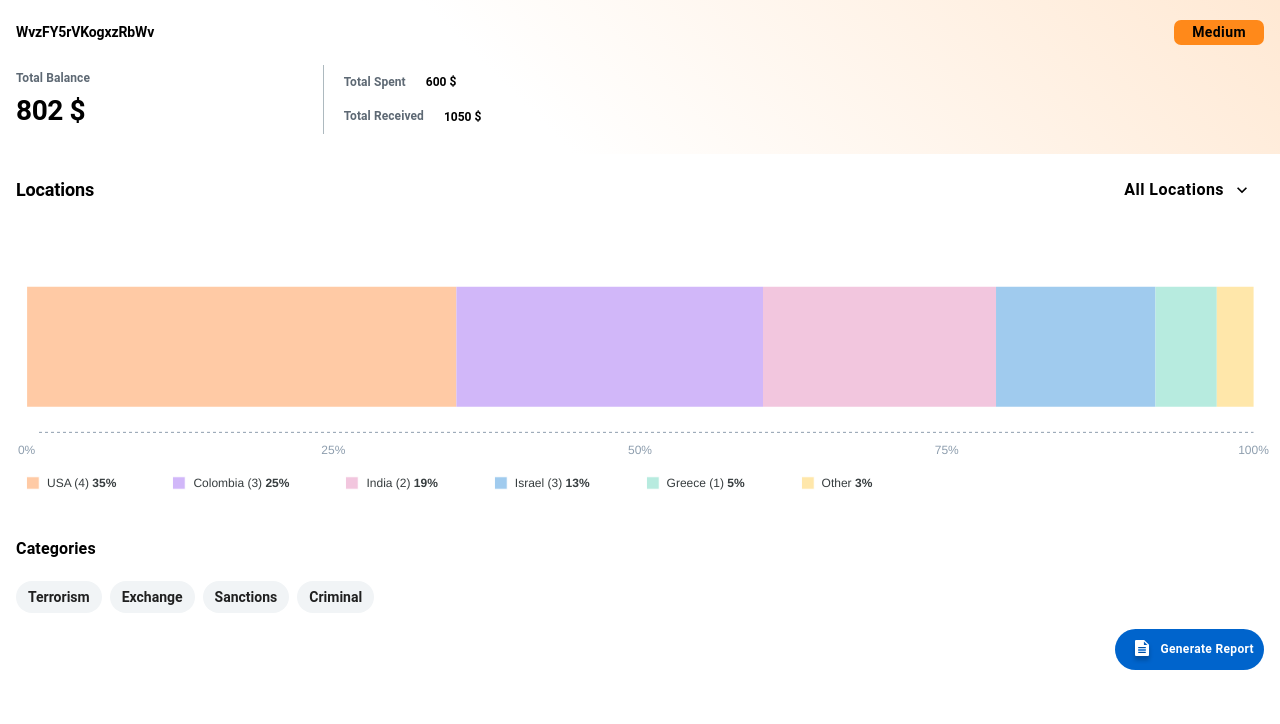
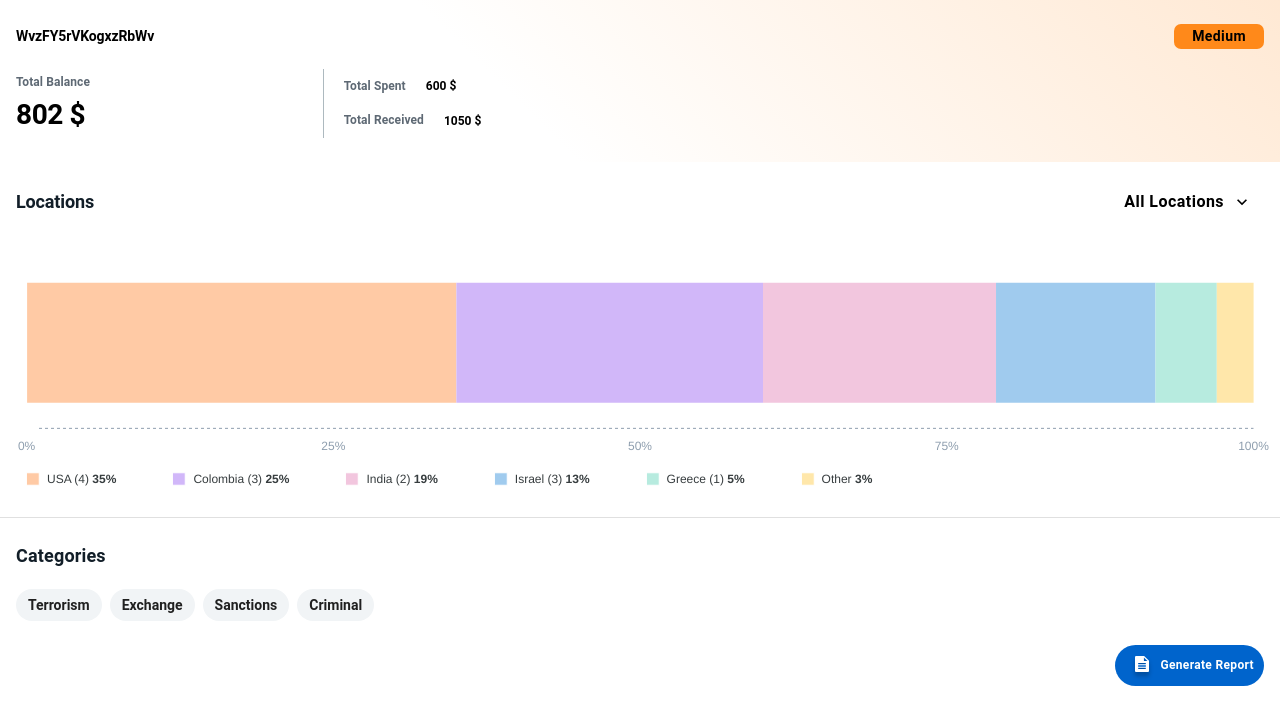
Before and after one commit to avesh-WO23/crypto-UI, a React (Create React App) app: page / in a window 1280 px wide. Shown: the top 724 px of the page. Built offline with nearby package versions, Linux system fonts and the light colour scheme.

Commit message:
Change categories container

```diff
--- a/src/components/classifier/Categories/Categories.jsx
+++ b/src/components/classifier/Categories/Categories.jsx
@@ -1,15 +1,9 @@
+import { Box, Chip, styled } from "@mui/material";
 import React from "react";
-import { Chip, Typography, styled, Box } from "@mui/material";
+import { Container } from "../../common/Container";
+import { SectionHeading } from "../../common/styled/SectionHeading";
 
 const CategoryLists = ["Terrorism", "Exchange", "Sanctions", "Criminal"];
-const Container = styled(Box)({
-  padding: "16px",
-});
-
-const Heading = styled(Typography)({
-  fontWeight: 600,
-  fontSize: "16px",
-});
 
 const CategoriesList = styled(Box)({
   paddingTop: "20px",
@@ -27,7 +21,7 @@ const CategoryChip = styled(Chip)({
 const Categories = () => {
   return (
     <Container>
-      <Heading>Categories</Heading>
+      <SectionHeading>Categories</SectionHeading>
       <CategoriesList>
         {CategoryLists.map((category, ind) => {
           return <CategoryChip key={`${category}-${ind}`} label={category} />;
--- a/src/components/classifier/Locations/Location.jsx
+++ b/src/components/classifier/Locations/Location.jsx
@@ -1,5 +1,6 @@
-import { Box, Typography, styled } from "@mui/material";
+import { Box, styled } from "@mui/material";
 import React, { useState } from "react";
+import { SectionHeading } from "../../common/styled/SectionHeading";
 import LocationMenu from "./LocationMenu";
 import StackedBarChart from "./StackedChart";
 
@@ -7,12 +8,7 @@ const LocationContainer = styled(Box)({
   display: "flex",
   justifyContent: "space-between",
   alignItems: "center",
-  padding: "16px",
-});
-
-const Heading = styled(Typography)({
-  fontSize: "18px",
-  fontWeight: 600,
+  padding: "20px 16px 0 16px",
 });
 
 const StaticMenu = [
@@ -30,7 +26,7 @@ const Location = () => {
   return (
     <>
       <LocationContainer>
-        <Heading variant="h2">Locations</Heading>
+        <SectionHeading variant="h2">Locations</SectionHeading>
         <LocationMenu
           country={country}
           setCountry={setCountry}
--- a/src/components/classifier/Locations/LocationMenu.jsx
+++ b/src/components/classifier/Locations/LocationMenu.jsx
@@ -81,6 +81,9 @@ export default function LocationMenu({ country, setCountry, StaticMenu }) {
         sx={{
           backgroundColor: anchorEl ? "#E8F2FF" : "transparent",
           color: "#000",
+          // "& :hover": {
+          //   backgroundColor: "rgb(55, 65, 81)",
+          // },
         }}
         endIcon={anchorEl ? <KeyboardArrowUpIcon /> : <KeyboardArrowDownIcon />}
       >
--- a/src/components/classifier/Locations/StackedChart.jsx
+++ b/src/components/classifier/Locations/StackedChart.jsx
@@ -65,6 +65,7 @@ const StackedBarChart = ({ country, setCountry }) => {
           },
         },
         chart: {
+          width: "100%",
           type: "bar",
           height: 350,
           stacked: true,
@@ -121,6 +122,7 @@ const StackedBarChart = ({ country, setCountry }) => {
             fontFamily: undefined,
             color: "#263238",
           },
+          offsetX: 10,
         },
         fill: {
           opacity: 1,
--- a/src/components/classifier/classifier.jsx
+++ b/src/components/classifier/classifier.jsx
@@ -3,12 +3,14 @@ import BalanceBanner from "./banner/BalanceBanner";
 import Location from "./locations/Location";
 import Categories from "./categories/Categories";
 import ReportButton from "../common/buttons/ReportButton";
+import { Divider } from "@mui/material";
 
 const Classifier = () => {
   return (
     <>
       <BalanceBanner />
       <Location />
+      <Divider />
       <Categories />
       <ReportButton />
     </>
--- a/src/components/common/Container.jsx
+++ b/src/components/common/Container.jsx
@@ -1,7 +1,7 @@
 import { Box, styled } from "@mui/material";
 
 const MainContainer = styled(Box)({
-  padding: "20px 16px",
+  padding: "24px 16px",
 });
 
 export const Container = ({ children, sx, ...props }) => {
```
Also changed, not shown: src/components/classifier/Banner/styles.js (deleted).
